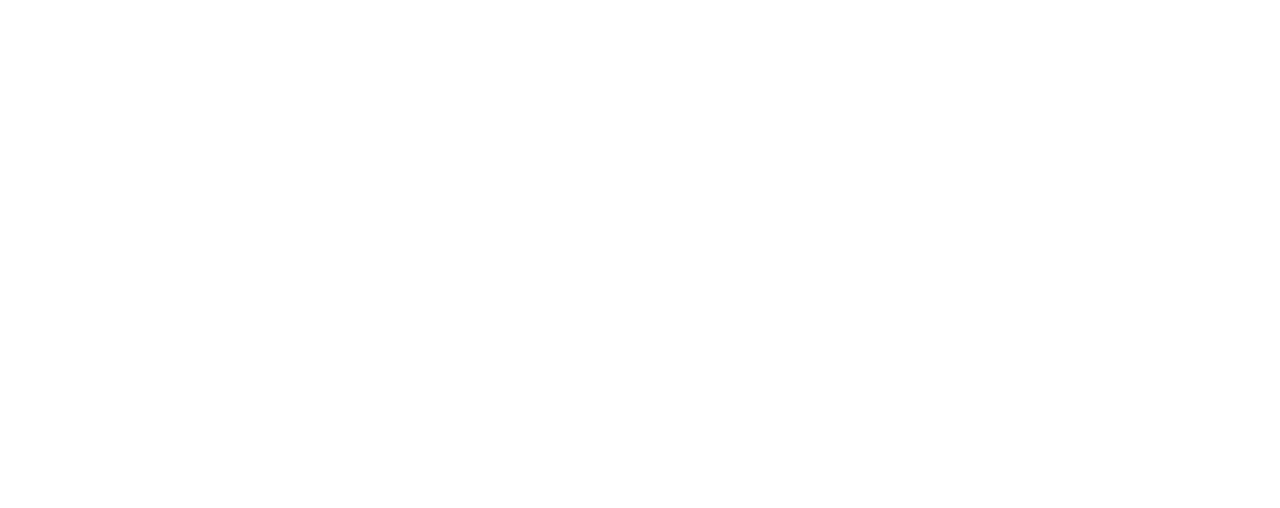
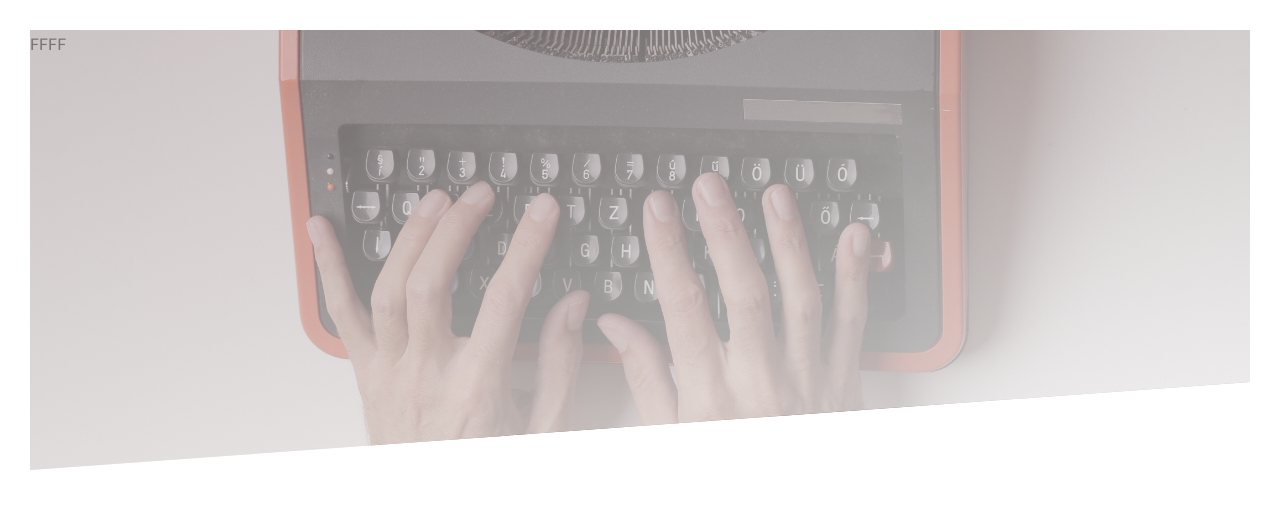
Before and after one commit to MaxVitalii/shpora, a plain HTML site: page index.html in a window 1280 px wide. Drawn offline with Linux system fonts and the light colour scheme.

Commit message:
add header background and style it

```diff
--- a/css/style.css
+++ b/css/style.css
@@ -9,4 +9,15 @@ body {
   font-weight: 400;
   font-size: 16px;
   line-height: 1.7;
+  color: #777;
+  padding: 30px;
 }
+
+.header {
+  height: 55vh;
+  background-image: linear-gradient(to right bottom, #aa9e9e86, #ffffffd3),
+    url(../images/pexels-andrea-piacquadio-3808904.jpg);
+  background-size: cover;
+  background-position: top;
+  clip-path: polygon(0 0, 100% 0, 100% 80%, 0 100%);
+}
--- a/index.html
+++ b/index.html
@@ -18,5 +18,7 @@
 
     <title>Shpora</title>
   </head>
-  <body></body>
+  <body>
+    <header class="header">FFFF</header>
+  </body>
 </html>
```
Also changed, not shown: images/pexels-andrea-piacquadio-3808904.jpg (added).
